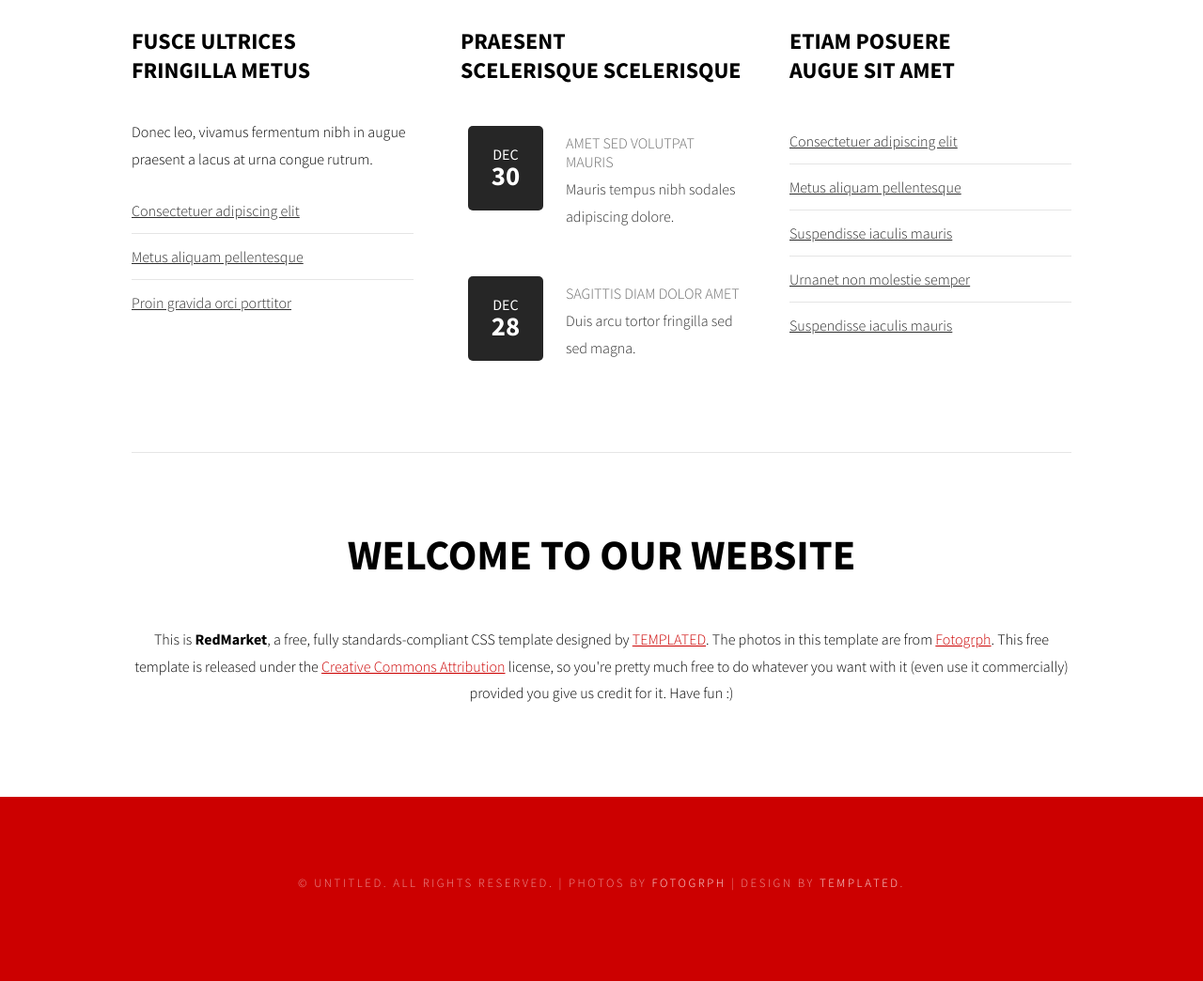
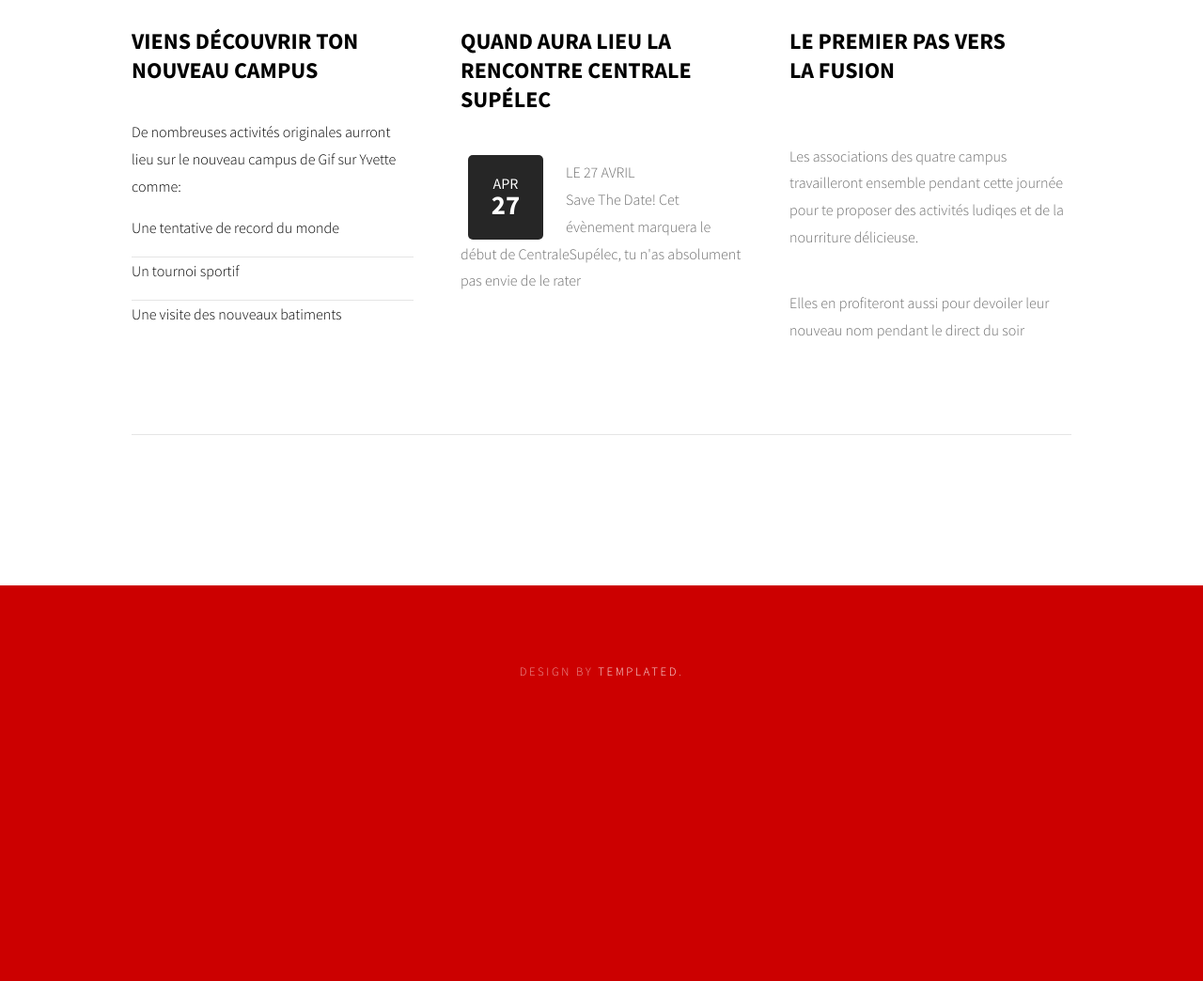
Before and after one commit to Skyscimitar/RCS-site, a plain HTML site: page index.html in a window 1280 px wide. Shown: the part 1300-2344 px from the top of the page at 94% size. After the commit the page ends 2119 px from the top, so only its background shows below. Drawn offline with Linux system fonts and the light colour scheme.

Commit message:
Final changes
Added the last image, finished modifying the content

```diff
--- a/index.html
+++ b/index.html
@@ -31,10 +31,10 @@
 		</div>
 		<div id="menu">
 			<ul>
-				<li class="active"><a href="#" accesskey="1" title="">L'évènement</a></li>
+				<li class="active"><a href="index.html" accesskey="1" title="">L'évènement</a></li>
 				<li><a href="#" accesskey="2" title="">Le planning</a></li>
 				<li><a href="#" accesskey="3" title="">S'inscrire</a></li>
-				<li><a href="#" accesskey="4" title="">Contactez nous</a></li>
+				<li><a href="contact.html" accesskey="4" title="">Contactez nous</a></li>
 			</ul>
 		</div>
 	</div>
@@ -52,52 +52,43 @@
 	</div>
 	<div id="page" class="container">
 		<div class="boxA">
-			<h2>Fusce ultrices<br />
-				<span>fringilla metus</span></h2>
-			<p>Donec leo, vivamus fermentum nibh in augue praesent a lacus at urna congue rutrum.</p>
+			<h2>Viens découvrir ton<br />
+				<span>Nouveau campus</span></h2>
+			<p>De nombreuses activités originales aurront lieu sur le nouveau campus de Gif sur Yvette comme:</p>
 			<ul class="style4">
-				<li class="first"><a href="#">Consectetuer adipiscing elit</a></li>
-				<li><a href="#">Metus aliquam pellentesque</a></li>
-				<li><a href="#">Proin gravida orci porttitor</a></li>
+				<li class="first"><p>Une tentative de record du monde</p></li>
+				<li><p>Un tournoi sportif</p></li>
+				<li><p>Une visite des nouveaux batiments</p></li>
 			</ul>
 		</div>
 		<div class="boxB">
-			<h2>Praesent<br />
-				<span> scelerisque scelerisque</span></h2>
+			<h2>Quand aura lieu la<br />
+				<span> Rencontre Centrale Supélec</span></h2>
 			<ul class="style3">
 				<li class="first">
-					<p class="date"><a href="#">Dec<b>30</b></a></p>
-					<h3>Amet sed volutpat mauris</h3>
-					<p><a href="#">Mauris tempus nibh sodales adipiscing dolore.</a></p>
-				</li>
-				<li>
-					<p class="date"><a href="#">Dec<b>28</b></a></p>
-					<h3>Sagittis diam dolor amet</h3>
-					<p><a href="#">Duis arcu tortor fringilla sed  sed magna.</a></p>
+					<p class="date"><a href="#">Apr<b>27</b></a></p>
+					<h3>Le 27 Avril</h3>
+					<p>Save The Date! Cet évènement marquera le début de CentraleSupélec, tu n'as absolument pas envie de le rater</p>
 				</li>
 			</ul>
 		</div>
 		<div class="boxC">
-			<h2>Etiam posuere<br />
-				<span>augue sit amet</span></h2>
-			<ul class="style4">
-				<li class="first"><a href="#">Consectetuer adipiscing elit</a></li>
-				<li><a href="#">Metus aliquam pellentesque</a></li>
-				<li><a href="#">Suspendisse iaculis mauris</a></li>
-				<li><a href="#">Urnanet non molestie semper</a></li>
-				<li><a href="#">Suspendisse iaculis mauris</a></li>
-			</ul>
+			<h2>Le premier pas vers<br />
+				<span>la fusion</span></h2>
+			<ul class='style3'>
+				<li><p> Les associations des quatre campus travailleront ensemble pendant cette journée pour te proposer des activités ludiqes et de la nourriture délicieuse.</p></li>
+				<li><p> Elles en profiteront aussi pour devoiler leur nouveau nom pendant le direct du soir
 		</div>
 	</div>
 	<div id="welcome" class="container">
-		<div class="title">
-			<h2>Welcome to our website</h2>
+		<div>
+			<h2></h2>
 		</div>
-		<p>This is <strong>RedMarket</strong>, a free, fully standards-compliant CSS template designed by <a href="http://templated.co" rel="nofollow">TEMPLATED</a>. The photos in this template are from <a href="http://fotogrph.com/"> Fotogrph</a>. This free template is released under the <a href="http://templated.co/license">Creative Commons Attribution</a> license, so you're pretty much free to do whatever you want with it (even use it commercially) provided you give us credit for it. Have fun :) </p>
+
 	</div>
 </div>
 <div id="copyright" class="container">
-	<p>&copy; Untitled. All rights reserved. | Photos by <a href="http://fotogrph.com/">Fotogrph</a> | Design by <a href="http://templated.co" rel="nofollow">TEMPLATED</a>.</p>
+	<p>Design by <a href="http://templated.co" rel="nofollow">TEMPLATED</a>.</p>
 </div>
 </body>
 </html>
```
Also changed, not shown: 2 other files.
